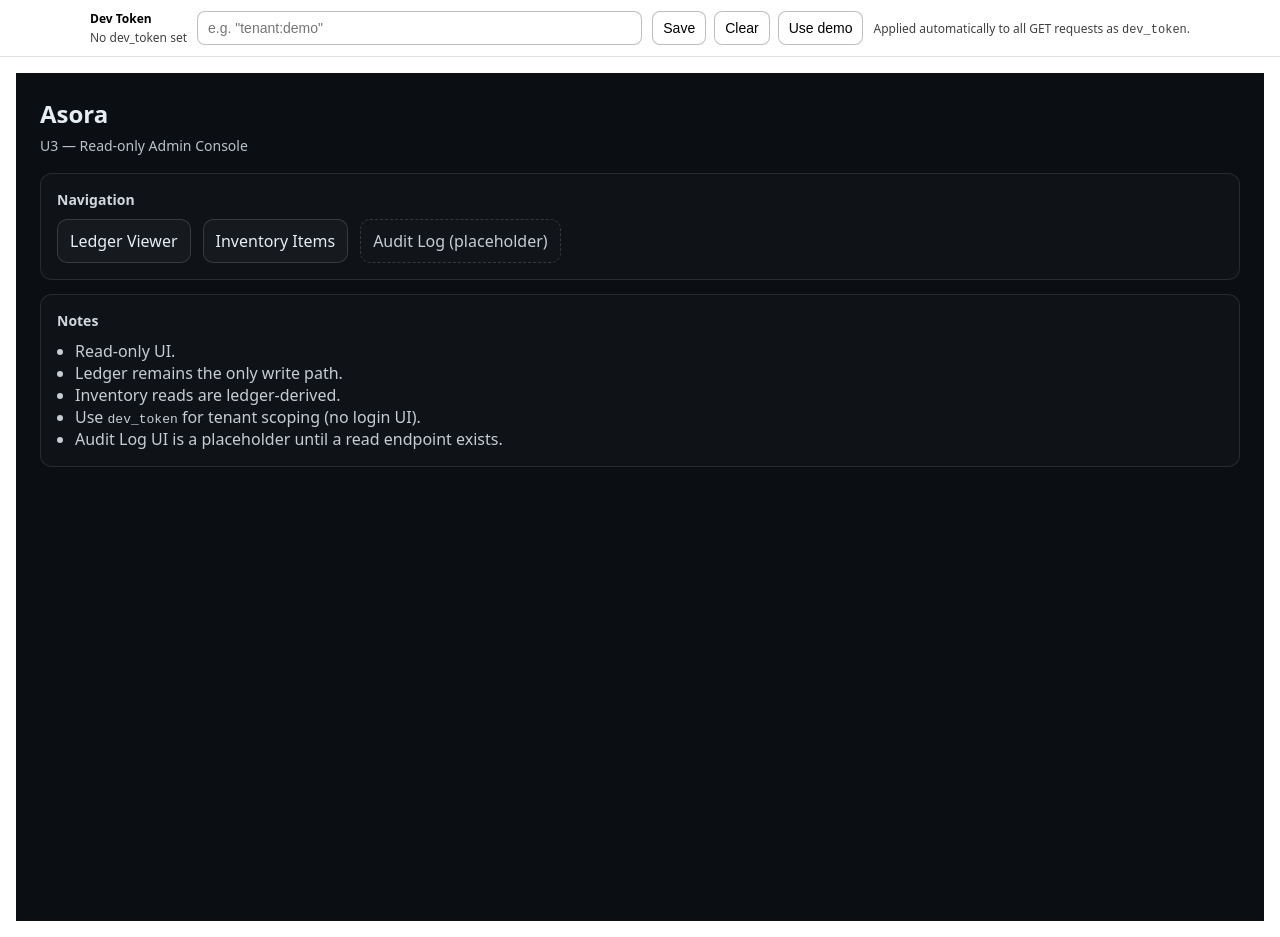
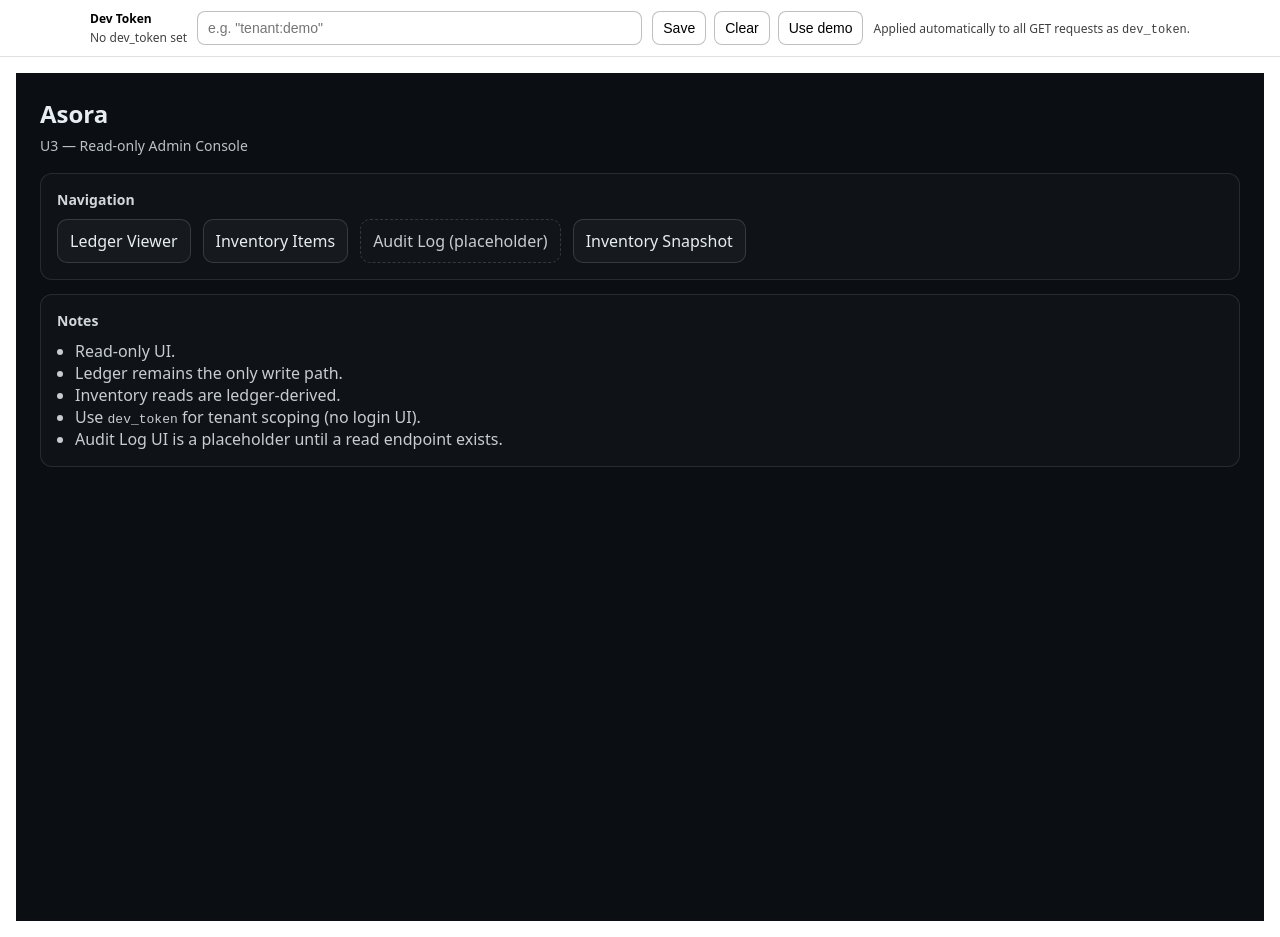
Before and after one commit to AsoraApp/Asora, a Next.js app in the folder web/: page / in a window 1280 px wide. Built offline with nearby package versions, Linux system fonts and the light colour scheme.

Commit message:
Update page.jsx

```diff
--- a/web/app/page.jsx
+++ b/web/app/page.jsx
@@ -19,6 +19,9 @@ export default function HomePage() {
           </Link>
           <Link style={styles.linkSecondary} href="/audit">
             Audit Log (placeholder)
+          </Link>
+          <Link style={styles.link} href="/inventory/snapshot">
+            Inventory Snapshot
           </Link>
         </div>
       </section>
```
